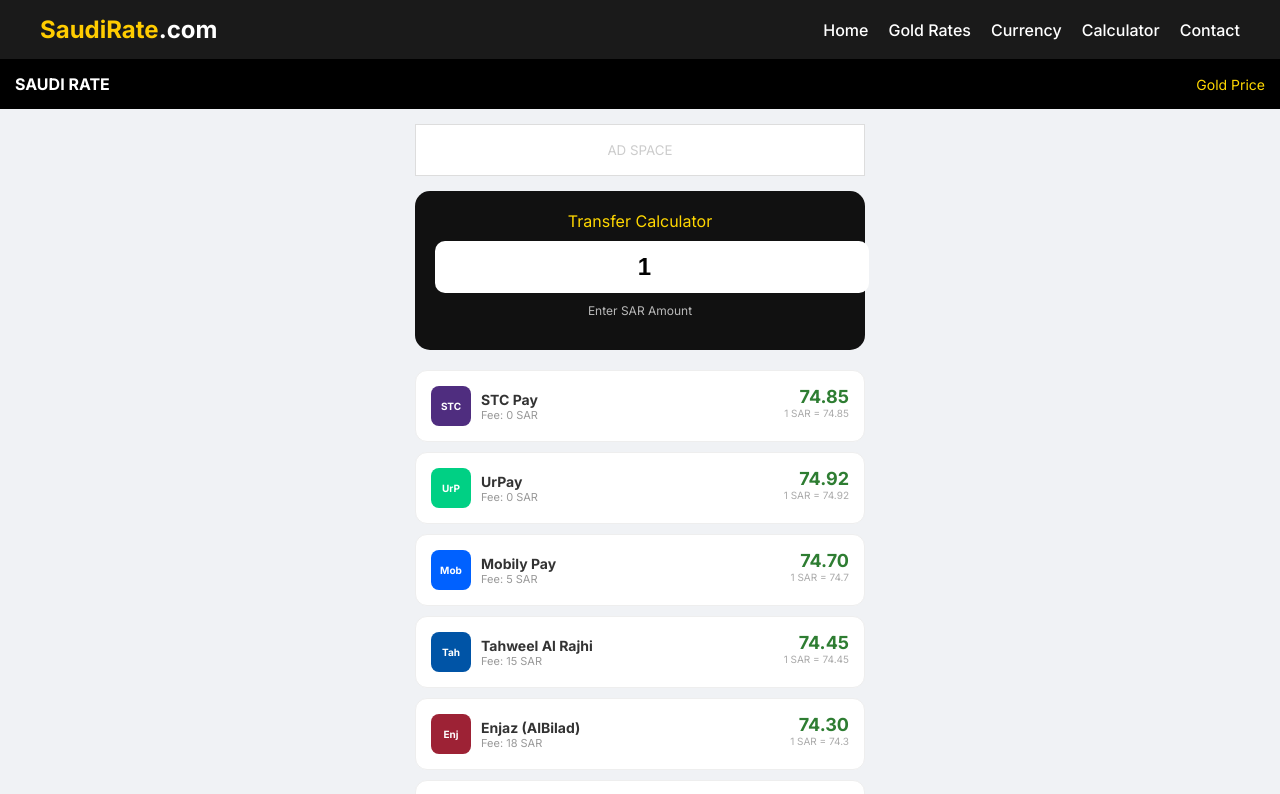
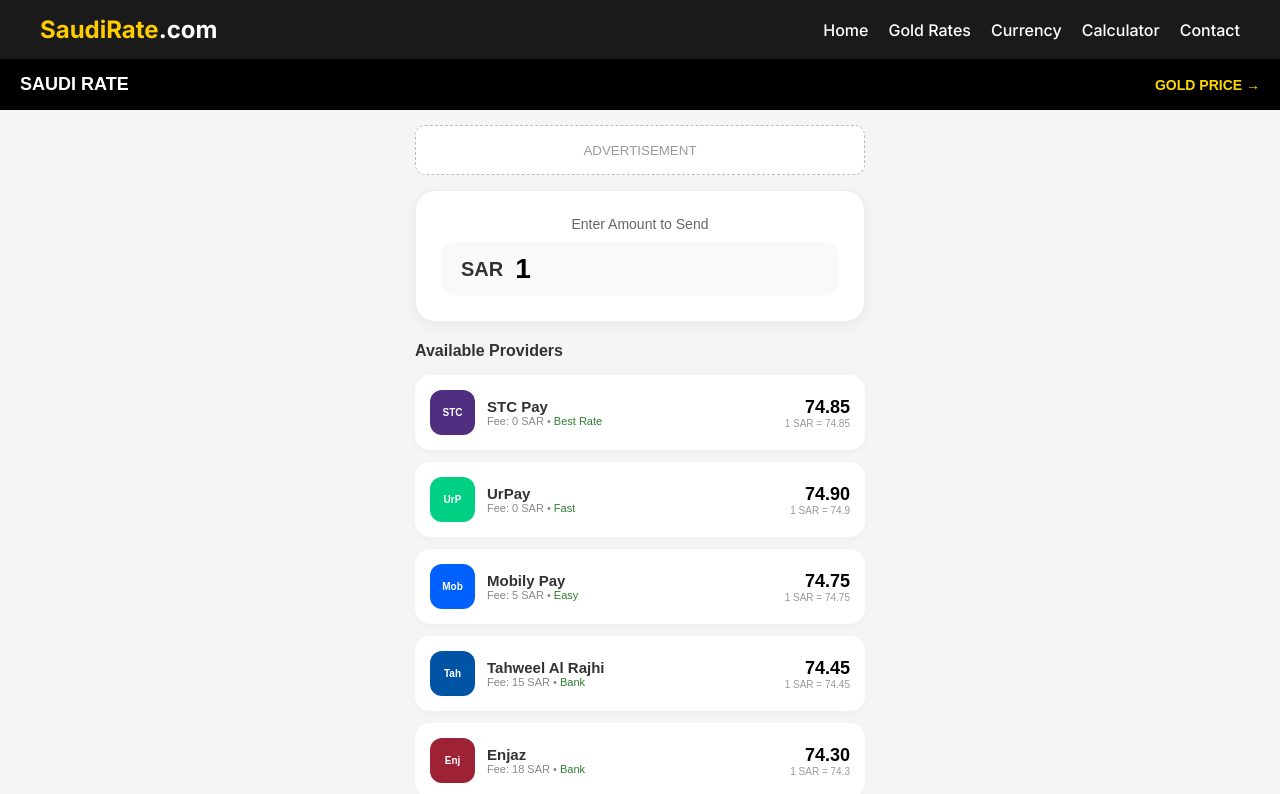
Before and after one commit to DiGiSaudia/saudirate, a Next.js app: page / in a window 1280 px wide. Shown: the top 794 px of the page. Built offline with nearby package versions, Linux system fonts and the light colour scheme.

Commit message:
New clean remittance design with all providers

```diff
--- a/app/page.tsx
+++ b/app/page.tsx
@@ -2,69 +2,79 @@
 import React, { useState } from 'react';
 import Link from 'next/link';
 
-export default function HomePage() {
-  const [amount, setAmount] = useState(1);
+export default function RemittanceDesign() {
+  const [sarAmount, setSarAmount] = useState<any>(1);
 
-  // Providers List
+  // Sab remittance providers ki list
   const providers = [
-    { name: 'STC Pay', rate: 74.85, fee: '0 SAR', color: '#4f2d7f' },
-    { name: 'UrPay', rate: 74.92, fee: '0 SAR', color: '#00d084' },
-    { name: 'Mobily Pay', rate: 74.70, fee: '5 SAR', color: '#0061ff' },
-    { name: 'Tahweel Al Rajhi', rate: 74.45, fee: '15 SAR', color: '#0054a6' },
-    { name: 'Enjaz (AlBilad)', rate: 74.30, fee: '18 SAR', color: '#9d2235' },
-    { name: 'Fawri', rate: 74.55, fee: '10 SAR', color: '#00a19c' },
+    { name: 'STC Pay', rate: 74.85, fee: '0 SAR', color: '#4f2d7f', tag: 'Best Rate' },
+    { name: 'UrPay', rate: 74.90, fee: '0 SAR', color: '#00d084', tag: 'Fast' },
+    { name: 'Mobily Pay', rate: 74.75, fee: '5 SAR', color: '#0061ff', tag: 'Easy' },
+    { name: 'Tahweel Al Rajhi', rate: 74.45, fee: '15 SAR', color: '#0054a6', tag: 'Bank' },
+    { name: 'Enjaz', rate: 74.30, fee: '18 SAR', color: '#9d2235', tag: 'Bank' },
+    { name: 'Fawri', rate: 74.55, fee: '10 SAR', color: '#00a19c', tag: 'Bank' },
+    { name: 'Friendi Pay', rate: 74.65, fee: '7 SAR', color: '#e60000', tag: 'Wallet' },
+    { name: 'QuickPay (SNB)', rate: 74.40, fee: '20 SAR', color: '#006a4d', tag: 'Bank' }
   ];
 
   return (
-    <div style={{ backgroundColor: '#f0f2f5', minHeight: '100vh', paddingBottom: '50px' }}>
+    <div style={{ backgroundColor: '#f5f5f5', minHeight: '100vh', paddingBottom: '30px', fontFamily: 'Arial' }}>
 
-      {/* Top Header */}
-      <nav style={{ backgroundColor: '#000', color: '#fff', padding: '15px', display: 'flex', justifyContent: 'space-between', alignItems: 'center' }}>
-        <div style={{ fontWeight: 'bold' }}>SAUDI RATE</div>
-        <Link href="/gold-rates" style={{ color: '#FFD700', textDecoration: 'none', fontSize: '14px' }}>Gold Price</Link>
-      </nav>
+      {/* Black Navbar */}
+      <div style={{ backgroundColor: '#000', padding: '15px 20px', display: 'flex', justifyContent: 'space-between', alignItems: 'center' }}>
+        <h2 style={{ color: '#fff', margin: 0, fontSize: '18px' }}>SAUDI RATE</h2>
+        <Link href="/gold-rates" style={{ color: '#FFD700', textDecoration: 'none', fontSize: '14px', fontWeight: 'bold' }}>
+          GOLD PRICE →
+        </Link>
+      </div>
 
       <div style={{ maxWidth: '450px', margin: '0 auto', padding: '15px' }}>
 
-        {/* Banner Ad */}
-        <div style={{ background: '#fff', height: '50px', border: '1px solid #ddd', marginBottom: '15px', display: 'flex', alignItems: 'center', justifyContent: 'center' }}>
-          <small style={{ color: '#ccc' }}>AD SPACE</small>
+        {/* Ad Space 1 */}
+        <div style={{ background: '#fff', border: '1px dashed #bbb', padding: '15px', textAlign: 'center', marginBottom: '15px', borderRadius: '10px' }}>
+          <small style={{ color: '#999' }}>ADVERTISEMENT</small>
         </div>
 
-        {/* Hero Card */}
-        <div style={{ background: '#111', borderRadius: '15px', padding: '20px', color: '#fff', textAlign: 'center', marginBottom: '20px' }}>
-          <p style={{ color: '#FFD700', margin: '0 0 10px 0' }}>Transfer Calculator</p>
-          <input
-            type="number"
-            value={amount}
-            onChange={(e: any) => setAmount(e.target.value)}
-            style={{ width: '100%', padding: '12px', fontSize: '24px', fontWeight: 'bold', borderRadius: '10px', border: 'none', textAlign: 'center' }}
-          />
-          <p style={{ fontSize: '12px', marginTop: '10px', opacity: 0.7 }}>Enter SAR Amount</p>
+        {/* Input Card */}
+        <div style={{ backgroundColor: '#fff', borderRadius: '20px', padding: '25px', boxShadow: '0 4px 15px rgba(0,0,0,0.05)', marginBottom: '20px', border: '1px solid #eee' }}>
+          <p style={{ margin: '0 0 10px 0', fontSize: '14px', color: '#666', textAlign: 'center' }}>Enter Amount to Send</p>
+          <div style={{ display: 'flex', alignItems: 'center', backgroundColor: '#f9f9f9', padding: '10px 20px', borderRadius: '15px' }}>
+            <span style={{ fontWeight: 'bold', fontSize: '20px', marginRight: '10px' }}>SAR</span>
+            <input
+              type="number"
+              value={sarAmount}
+              onChange={(e: any) => setSarAmount(e.target.value)}
+              style={{ border: 'none', background: 'transparent', fontSize: '28px', fontWeight: 'bold', width: '100%', outline: 'none' }}
+            />
+          </div>
         </div>
 
-        {/* Rates List */}
+        {/* Providers Grid/List */}
+        <h3 style={{ fontSize: '16px', marginBottom: '15px', color: '#333' }}>Available Providers</h3>
+
         {providers.map((p, i) => (
-          <div key={i} style={{ background: '#fff', padding: '15px', borderRadius: '12px', marginBottom: '10px', display: 'flex', justifyContent: 'space-between', border: '1px solid #eee' }}>
-            <div style={{ display: 'flex', alignItems: 'center', gap: '10px' }}>
-              <div style={{ width: '40px', height: '40px', background: p.color, color: '#fff', borderRadius: '8px', display: 'flex', alignItems: 'center', justifyContent: 'center', fontWeight: 'bold', fontSize: '10px' }}>
+          <div key={i} style={{ backgroundColor: '#fff', padding: '15px', borderRadius: '15px', marginBottom: '12px', display: 'flex', justifyContent: 'space-between', alignItems: 'center', boxShadow: '0 2px 8px rgba(0,0,0,0.03)' }}>
+            <div style={{ display: 'flex', alignItems: 'center' }}>
+              <div style={{ width: '45px', height: '45px', backgroundColor: p.color, borderRadius: '12px', display: 'flex', alignItems: 'center', justifyContent: 'center', color: '#fff', fontWeight: 'bold', fontSize: '10px', marginRight: '12px' }}>
                 {p.name.substring(0, 3)}
               </div>
               <div>
-                <div style={{ fontWeight: 'bold', fontSize: '14px' }}>{p.name}</div>
-                <div style={{ fontSize: '11px', color: '#999' }}>Fee: {p.fee}</div>
+                <div style={{ fontWeight: 'bold', fontSize: '15px' }}>{p.name}</div>
+                <div style={{ fontSize: '11px', color: '#888' }}>Fee: {p.fee} • <span style={{color: '#2e7d32'}}>{p.tag}</span></div>
               </div>
             </div>
             <div style={{ textAlign: 'right' }}>
-              <div style={{ color: '#2e7d32', fontWeight: 'bold', fontSize: '18px' }}>{(Number(amount) * p.rate).toFixed(2)}</div>
-              <div style={{ fontSize: '10px', color: '#aaa' }}>1 SAR = {p.rate}</div>
+              <div style={{ fontSize: '18px', fontWeight: 'bold', color: '#000' }}>
+                {(Number(sarAmount) * p.rate).toFixed(2)}
+              </div>
+              <div style={{ fontSize: '10px', color: '#999' }}>1 SAR = {p.rate}</div>
             </div>
           </div>
         ))}
 
-        {/* Square Ad */}
-        <div style={{ background: '#fff', height: '250px', border: '1px solid #ddd', marginTop: '20px', display: 'flex', alignItems: 'center', justifyContent: 'center' }}>
-          <small style={{ color: '#ccc' }}>ADSENSE UNIT</small>
+        {/* Square Ad Space */}
+        <div style={{ background: '#fff', border: '1px solid #ddd', height: '250px', marginTop: '20px', borderRadius: '15px', display: 'flex', alignItems: 'center', justifyContent: 'center' }}>
+          <small style={{ color: '#ccc' }}>ADSENSE BOX</small>
         </div>
 
       </div>
```
